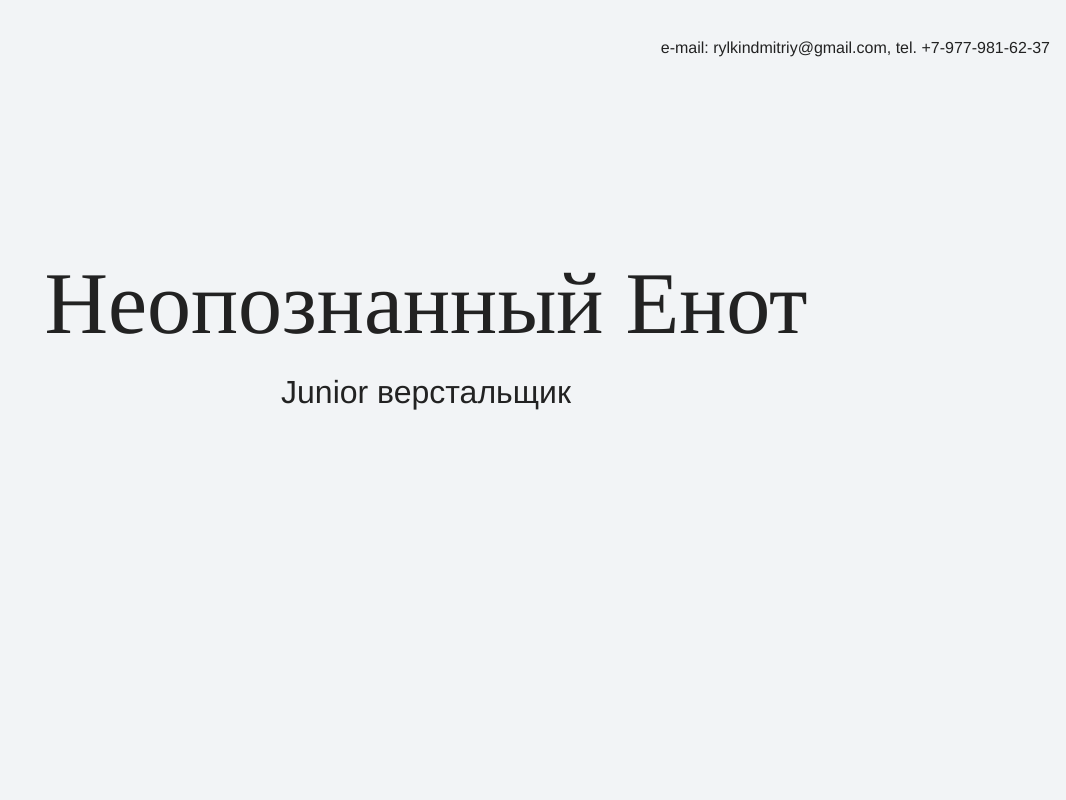
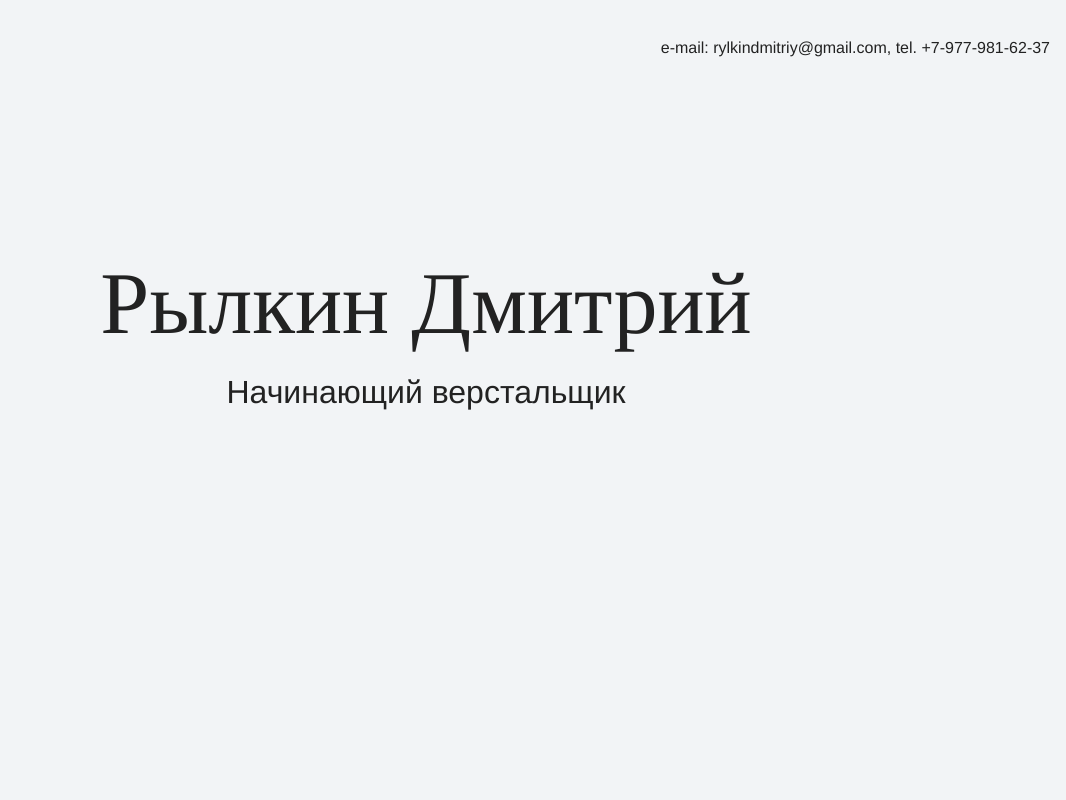
Before and after one commit to rylkindmitriy/my-site, a plain HTML site: page index.html in a window 1280 px wide. Shown: the top 800 px of the page, without its empty margins (214-1280 px from the left). Drawn offline with Linux system fonts and the light colour scheme.

Commit message:
меняет текст на главной странице

```diff
--- a/index.html
+++ b/index.html
@@ -14,8 +14,8 @@
 
     <section class="hero-image">
       <div class="container">
-        <h1 class="heading">Неопознанный Енот</h1>
-        <p>Junior верстальщик</p>
+        <h1 class="heading">Рылкин Дмитрий</h1>
+        <p>Начинающий верстальщик</p>
       </div>
     </section>
 
```
